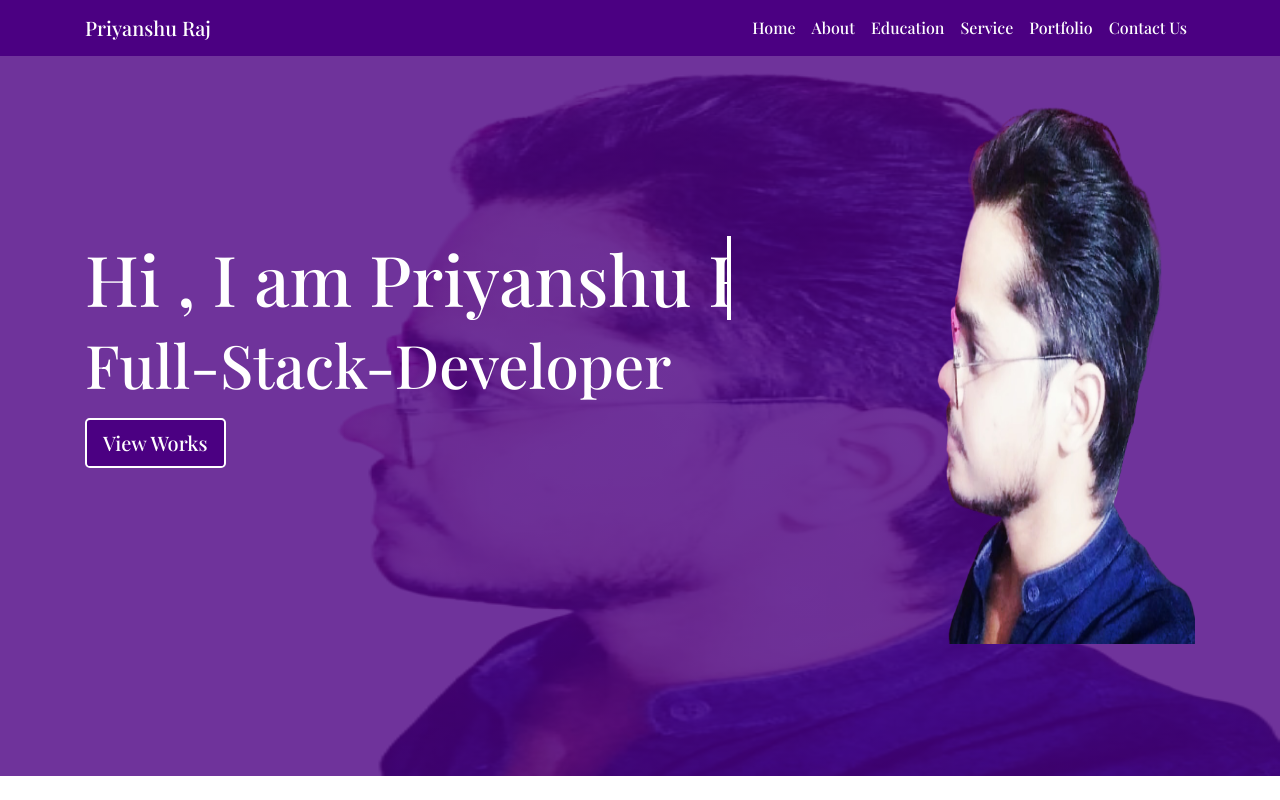
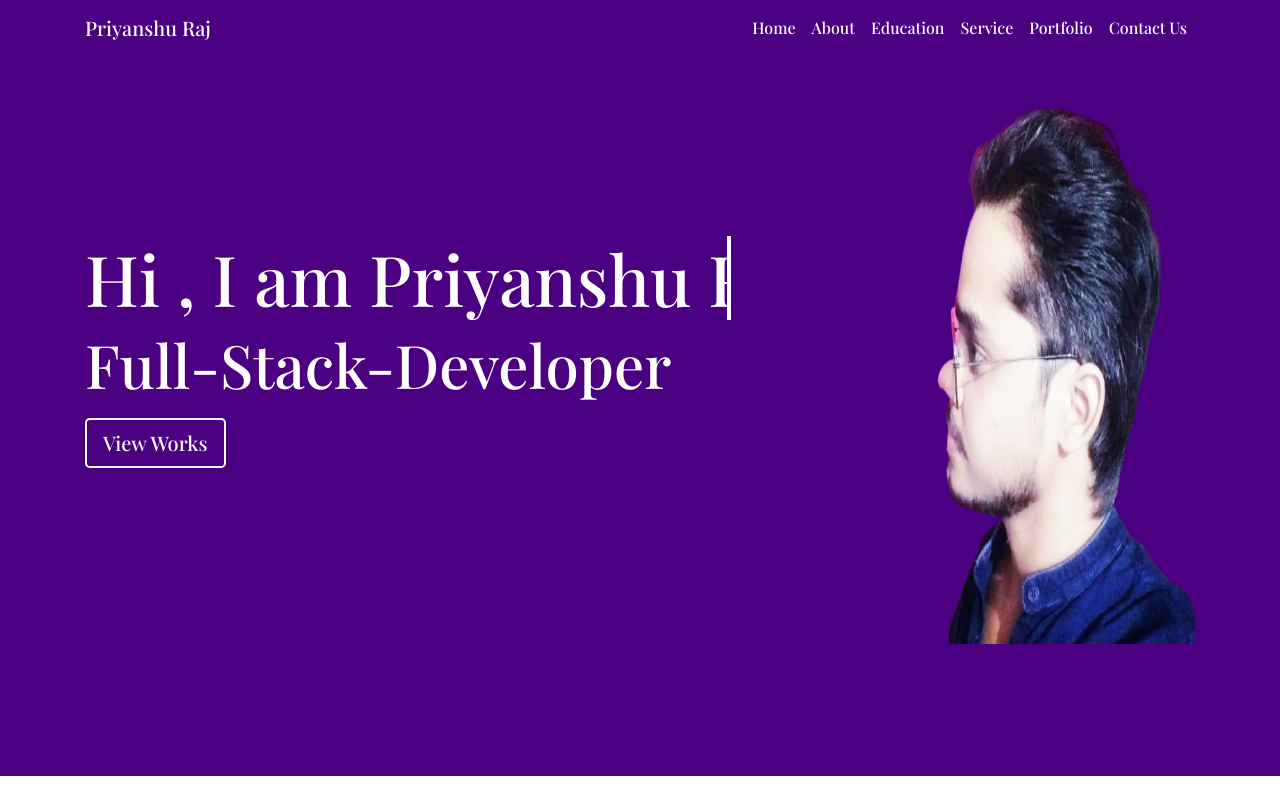
Before and after one commit to khabaitech/portfolio, a plain HTML site: page index.html in a window 1280 px wide. Shown: the top 800 px of the page. Drawn offline with nearby package versions, Linux system fonts and the light colour scheme.

Commit message:
Update index.html

```diff
--- a/index.html
+++ b/index.html
@@ -62,8 +62,7 @@
 
 	</nav>
 
-	<section id="home" style="background: linear-gradient(90deg,rgba(75, 0, 130,0.8),rgba(75, 0, 130,0.8)),url('he.png');
-		background-size: 100% 100%;">
+	<section id="home">
 
 
 			<div class="container">
```
